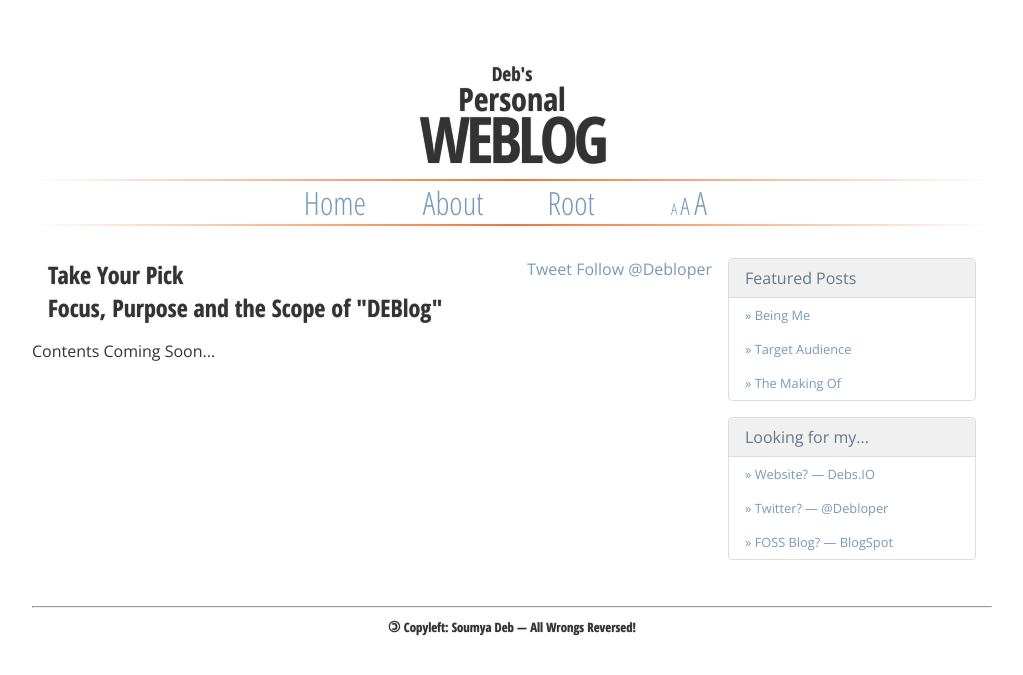
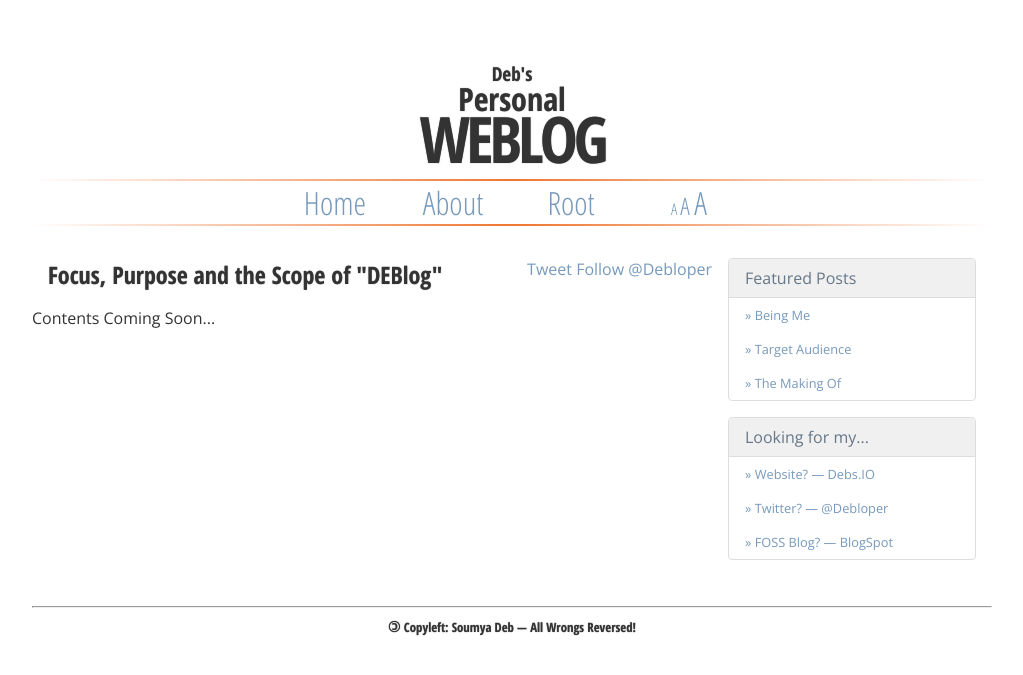
Before and after one commit to debloper/flog, a Jekyll site: the page built from _posts/2012-05-17-targetAudience.html, in a window 1280 px wide. Shown: the top 675 px of the page, without its empty margins (128-1151 px from the left). Built offline with Jekyll 4.4.1, drawn with Linux system fonts in a browser that asks for light colours; comment, search, counter and statistics services are not loaded.

```diff
--- a/_layouts/template.html
+++ b/_layouts/template.html
@@ -78,7 +78,6 @@ ASCII art, in here -->
 					Follow @Debloper
 				</a>
 			</div>
-			<h2>Take Your Pick</h2>
 {{ content }}
 		<div id="disqus_thread"></div>
 		</article><aside>
--- a/index.html
+++ b/index.html
@@ -2,6 +2,7 @@
 layout: template
 title: "Welcome"
 ---
+			<h2>Take Your Pick</h2>
 	{% for post in site.posts %}
 			<a href="{{ post.url }}" class="post">
 				<time datetime="">
```
